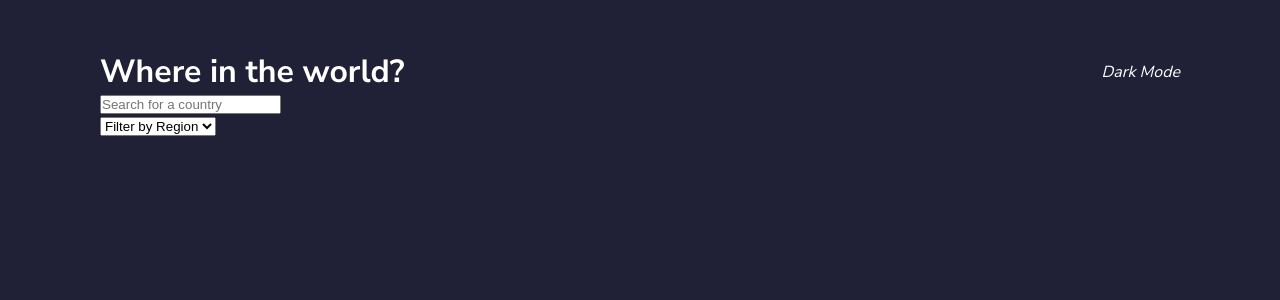
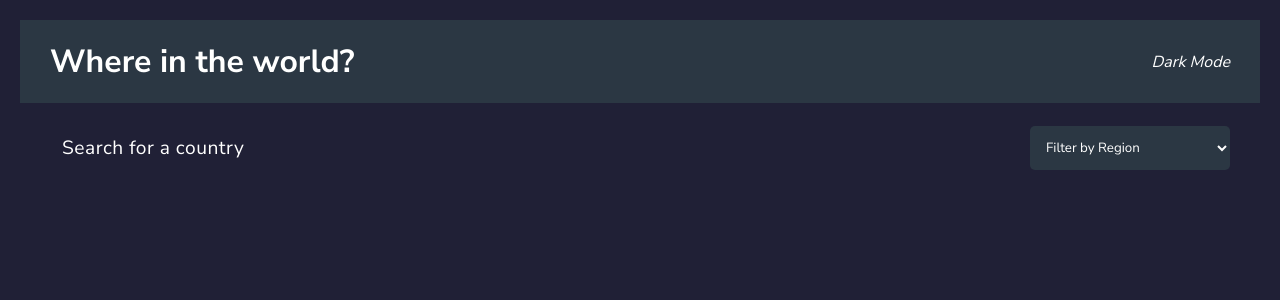
Before and after one commit to jorgediazok/react-flags-api, a React (Create React App) app: page / in a window 1280 px wide. Shown: the top 300 px of the page. Built offline with nearby package versions, Linux system fonts and the light colour scheme; no server answers.

Commit message:
first part of the app done. Next , search

```diff
--- a/package.json
+++ b/package.json
@@ -8,6 +8,7 @@
     "@testing-library/user-event": "^12.8.3",
     "react": "^17.0.2",
     "react-dom": "^17.0.2",
+    "react-router-dom": "^5.2.0",
     "react-scripts": "4.0.3",
     "web-vitals": "^1.1.1"
   },
--- a/src/App.js
+++ b/src/App.js
@@ -1,4 +1,5 @@
 import React from 'react';
+import { BrowserRouter as Router, Route, Link } from 'react-router-dom';
 import Header from './components/Header';
 import Filter from './components/Filter';
 import Countries from './components/Countries';
--- a/src/components/Filter.js
+++ b/src/components/Filter.js
@@ -1,4 +1,5 @@
 import React from 'react';
+import '../styles/Filter.css';
 
 const Filter = () => {
   return (
@@ -12,7 +13,7 @@ const Filter = () => {
         />
       </form>
 
-      <div>
+      <div className="region-filter">
         <select name="select" id="select" className="select">
           <option value="Filter by region">Filter by Region</option>
           <option value="Africa">Africa</option>
--- a/src/styles/Countries.css
+++ b/src/styles/Countries.css
@@ -2,6 +2,7 @@
   display: grid;
   grid-template-columns: 1fr;
   gap: 40px;
+  padding: 20px;
 }
 
 /* .grid article {
@@ -45,8 +46,10 @@
 }
 
 @media (min-width: 992px) {
-  body {
-    padding: 50px 100px;
+  .header,
+  .filter,
+  .grid {
+    padding: 20px 30px;
   }
   .grid {
     grid-template-columns: repeat(4, 1fr);
--- /dev/null
+++ b/src/styles/Filter.css
@@ -0,0 +1,59 @@
+.filter {
+  display: flex;
+  align-items: center;
+  flex-direction: column;
+  justify-content: space-between;
+  padding: 20px;
+}
+
+.filter .form-control {
+  width: 100%;
+}
+
+.filter .form-control input {
+  background-color: transparent;
+  border: none;
+  outline: none;
+  padding: 12px;
+  border-radius: 5px;
+  color: #fff;
+  font-size: 1.2em;
+  font-family: inherit;
+  letter-spacing: 0.5px;
+  width: 100%;
+  margin: 0 0 30px;
+}
+
+.filter .form-control input::placeholder {
+  color: #fff;
+}
+
+.filter .region-filter .select {
+  background-color: #2b3743;
+  color: #fff;
+  font-family: inherit;
+  padding: 8px;
+  width: 200px;
+  border: none;
+  border-radius: 5px;
+  padding: 12px;
+}
+
+@media (min-width: 768px) {
+  .filter {
+    flex-direction: row;
+  }
+
+  .filter .form-control {
+    width: auto;
+  }
+
+  .filter .form-control input {
+    width: auto;
+    margin: 0;
+  }
+
+  .filter .region-filter {
+    width: auto;
+  }
+}
--- a/src/styles/Header.css
+++ b/src/styles/Header.css
@@ -2,4 +2,6 @@
   display: flex;
   align-items: center;
   justify-content: space-between;
+  background-color: #2b3743;
+  padding: 10px 20px;
 }
```
Also changed, not shown: 1 other file (tests, documents, lock files or other folders).
